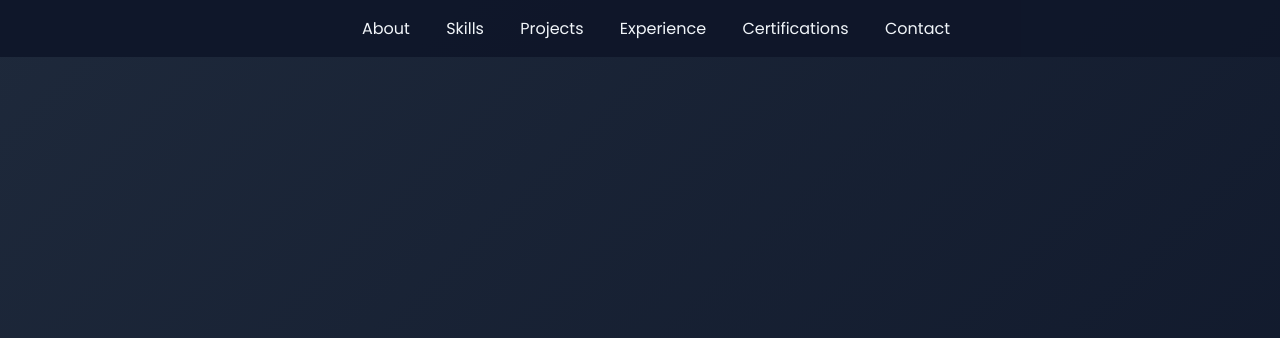
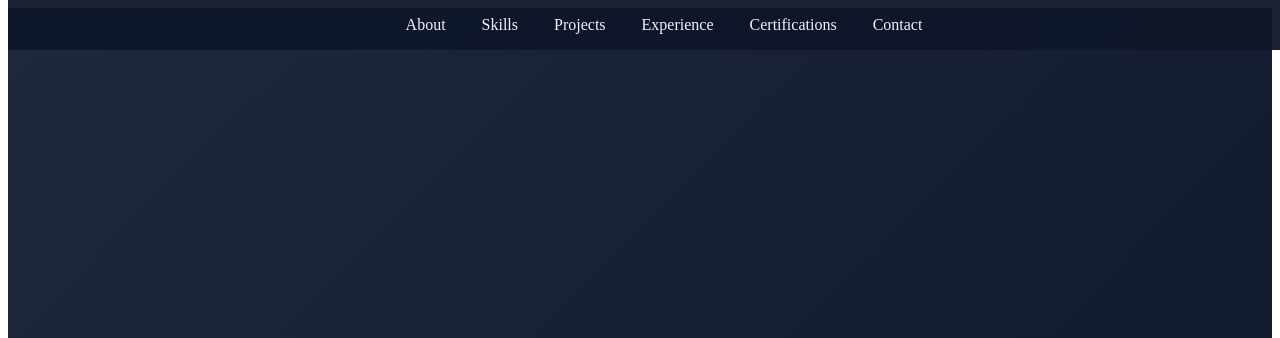
Before and after one commit to Warisa0/portfolio, a plain HTML site: page index.html in a window 1280 px wide. Shown: the top 338 px of the page. Drawn offline with Linux system fonts and the light colour scheme.

Commit message:
body deleted

```diff
--- a/index.html
+++ b/index.html
@@ -7,14 +7,7 @@
   <link href="https://fonts.googleapis.com/css2?family=Poppins:wght@300;400;600&display=swap" rel="stylesheet">
   <link rel="stylesheet" href="https://cdnjs.cloudflare.com/ajax/libs/font-awesome/6.4.0/css/all.min.css">
   <style>
-    body {
-      font-family: 'Poppins', sans-serif;
-      margin: 0;
-      padding: 0;
-      scroll-behavior: smooth;
-      background: #0f172a;
-      color: #f1f5f9;
-    }
+
     header {
       height: 100vh;
       display: flex;
```
